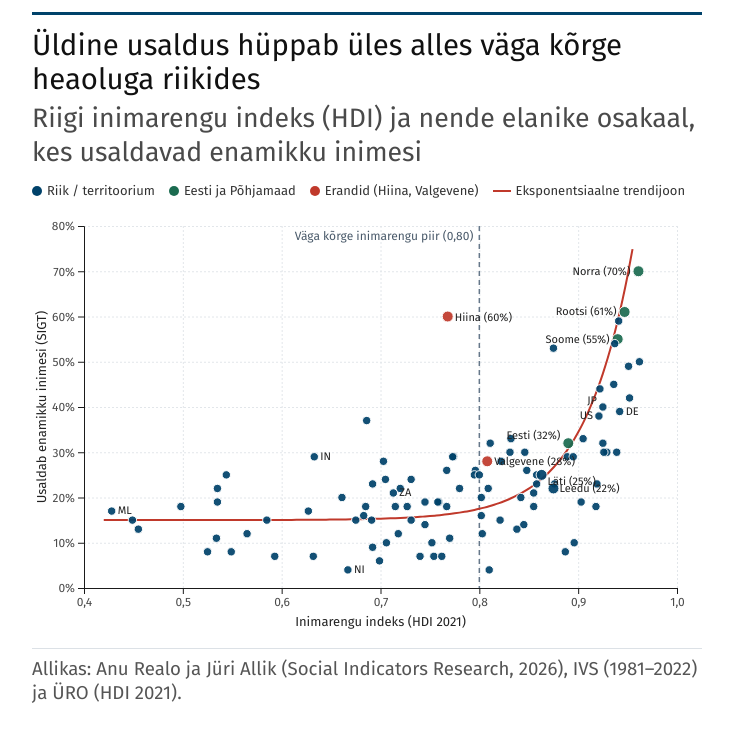
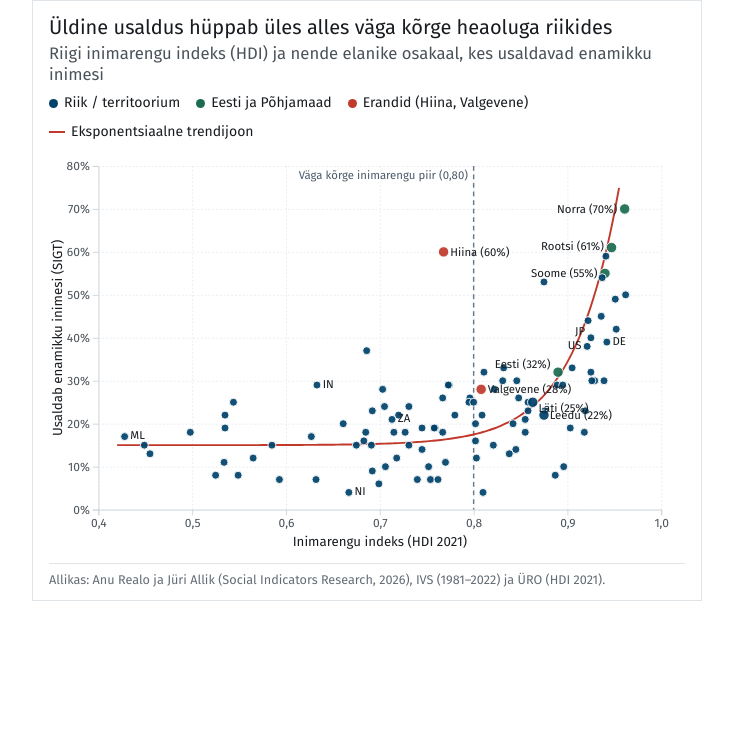
Before and after one commit to Novaator/Graafik, a plain HTML site: page 20261123usaldusjainimareng.html in a window 1280 px wide. Shown: the whole page, without its empty margins (273-1006 px from the left). Drawn offline with nearby package versions, Linux system fonts and the light colour scheme; a web font is replaced by a local one.

Commit message:
Update 20261123usaldusjainimareng.html

```diff
--- a/20261123usaldusjainimareng.html
+++ b/20261123usaldusjainimareng.html
@@ -17,65 +17,69 @@
     }
 
     body {
-      font-family: 'Fira Sans', sans-serif;
-      background-color: #ffffff;
-      color: #1a1a1a;
+      font-family: 'Fira Sans Condensed', 'Fira Sans', sans-serif;
+      background-color: transparent;
+      color: #181c20;
       display: flex;
       justify-content: center;
-      padding: 12px;
+      padding: 0;
     }
 
     .err-chart-container {
       width: 100%;
       max-width: 670px;
       background: #ffffff;
-      border-top: 3px solid #00426a;
-      padding-top: 14px;
+      border: 1px solid #dfe4e8;
+      padding: 14px 16px 12px 16px;
     }
 
     .err-title {
       font-family: 'Fira Sans Condensed', 'Fira Sans', sans-serif;
-      font-size: 22pt;
-      line-height: 1.15;
-      color: #111111;
-      margin-bottom: 6px;
+      font-size: 15pt;
+      line-height: 1.22;
+      color: #181c20;
+      margin-bottom: 4px;
     }
 
     .err-subtitle {
-      font-family: 'Fira Sans', sans-serif;
-      font-size: 20pt;
+      font-family: 'Fira Sans Condensed', 'Fira Sans', sans-serif;
+      font-size: 12.5pt;
       line-height: 1.25;
-      color: #4a4a4a;
-      margin-bottom: 14px;
+      color: #4a525a;
+      margin-bottom: 10px;
     }
 
     .err-legend {
       display: flex;
       flex-wrap: wrap;
-      gap: 14px;
-      font-size: 13px;
-      color: #333333;
-      margin-bottom: 8px;
+      gap: 12px 16px;
+      font-family: 'Fira Sans Condensed', 'Fira Sans', sans-serif;
+      font-size: 10.5pt;
+      line-height: 1.2;
+      color: #181c20;
+      margin-bottom: 6px;
       align-items: center;
     }
 
     .err-legend-item {
       display: flex;
       align-items: center;
-      gap: 5px;
+      gap: 6px;
     }
 
     .err-dot-swatch {
-      width: 10px;
-      height: 10px;
+      width: 9px;
+      height: 9px;
       border-radius: 50%;
       display: inline-block;
+      flex-shrink: 0;
     }
 
     .err-line-swatch {
-      width: 18px;
+      width: 16px;
       height: 2px;
       display: inline-block;
+      flex-shrink: 0;
     }
 
     .chart-wrapper {
@@ -90,19 +94,24 @@
     }
 
     .axis text {
-      font-family: 'Fira Sans', sans-serif;
-      font-size: 12px;
-      fill: #4a4a4a;
+      font-family: 'Fira Sans Condensed', 'Fira Sans', sans-serif;
+      font-size: 9.5pt;
+      fill: #4a525a;
+    }
+
+    .axis path,
+    .axis line {
+      stroke: #cfd6dc;
     }
 
     .axis-label {
-      font-family: 'Fira Sans', sans-serif;
-      font-size: 13px;
-      fill: #222222;
+      font-family: 'Fira Sans Condensed', 'Fira Sans', sans-serif;
+      font-size: 10.5pt;
+      fill: #181c20;
     }
 
     .grid line {
-      stroke: #e2e6ea;
+      stroke: #e8edf1;
       stroke-dasharray: 2,2;
     }
 
@@ -112,18 +121,18 @@
 
     .country-label {
       font-family: 'Fira Sans Condensed', 'Fira Sans', sans-serif;
-      font-size: 11px;
-      fill: #222222;
+      font-size: 9pt;
+      fill: #181c20;
     }
 
     .err-footer {
-      font-family: 'Fira Sans', sans-serif;
-      font-size: 14pt;
-      line-height: 1.3;
-      color: #555555;
-      margin-top: 12px;
+      font-family: 'Fira Sans Condensed', 'Fira Sans', sans-serif;
+      font-size: 9.5pt;
+      line-height: 1.28;
+      color: #636c75;
+      margin-top: 8px;
       padding-top: 8px;
-      border-top: 1px solid #dce1e6;
+      border-top: 1px solid #dfe4e8;
     }
   </style>
 </head>
```
